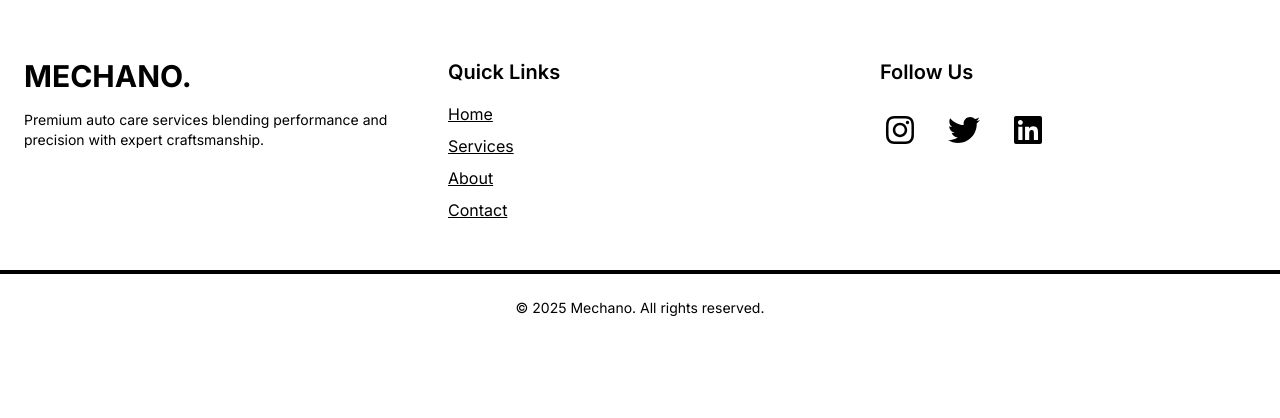
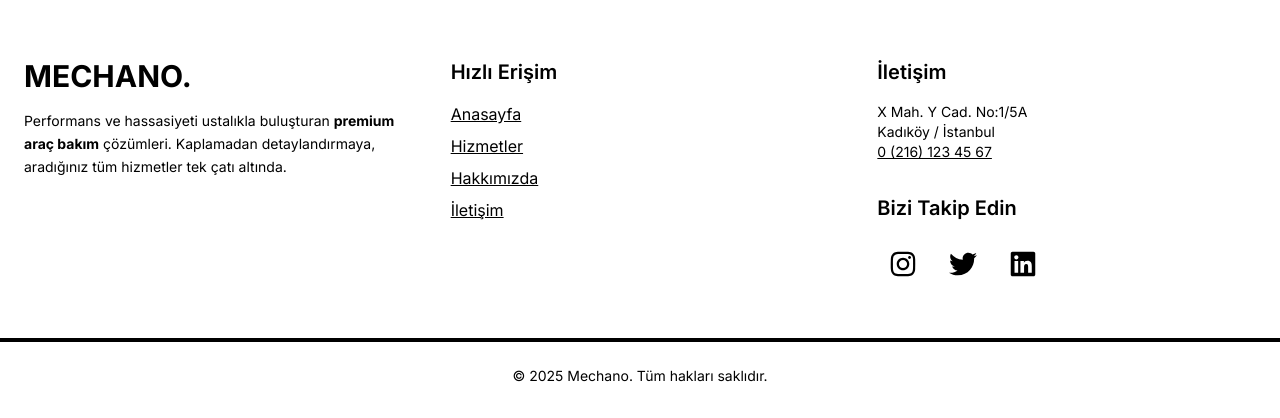
Before and after one commit to CAPELLAX02/car-coat-v2, a Next.js app: page / in a window 1280 px wide. Shown: the part 4354-4772 px from the top of the page. Before the commit the page ends 4704 px from the top, so only its background shows below. Built offline with nearby package versions, Linux system fonts and the light colour scheme.

Commit message:
Localize the Footer component as well.

```diff
--- a/components/Footer.tsx
+++ b/components/Footer.tsx
@@ -6,36 +6,55 @@ import { FaInstagram, FaTwitter, FaLinkedin } from 'react-icons/fa';
 
 export default function Footer() {
     return (
-        <>
         <footer className="bg-white text-black pt-16 pb-8 overflow-hidden">
-                <div className="max-w-7xl mx-auto px-6 grid grid-cols-1 md:grid-cols-3 gap-10">
-                    {/* Logo + Description */}
+            {/* ---------- Üst Grid ---------- */}
+            <div className="max-w-7xl mx-auto px-6 grid grid-cols-1 md:grid-cols-3 gap-12">
+                {/* Logo + Tanım */}
                 <div>
                     <h2 className="text-3xl font-display font-bold">MECHANO.</h2>
-                        <p className="text-sm text-black mt-4">
-                            Premium auto care services blending performance and precision with expert craftsmanship.
+                    <p className="text-sm mt-4 leading-relaxed">
+                        Performans ve hassasiyeti ustalıkla buluşturan <strong>premium araç
+                        bakım</strong> çözümleri. Kaplamadan detaylandırmaya, aradığınız tüm
+                        hizmetler tek çatı altında.
                     </p>
                 </div>
 
-                    {/* Navigation */}
+                {/* Navigasyon */}
                 <div className="flex flex-col gap-2">
-                        <h4 className="text-xl font-semibold mb-2">Quick Links</h4>
-                        {['Home', 'Services', 'About', 'Contact'].map((link) => (
+                    <h4 className="text-xl font-semibold mb-2">Hızlı Erişim</h4>
+                    {[
+                        { label: 'Anasayfa', path: '/' },
+                        { label: 'Hizmetler', path: '/services' },
+                        { label: 'Hakkımızda', path: '/about' },
+                        { label: 'İletişim', path: '/contact' },
+                    ].map(({ label, path }) => (
                         <motion.div
-                                key={link}
+                            key={label}
                             whileHover={{ x: 5, opacity: 0.8 }}
                             transition={{ duration: 0.2 }}
                         >
-                                <Link href={`/${link === 'Home' ? '' : link.toLowerCase()}`} className="text-black underline hover:text-fuchsia-700 transition-colors">
-                                    {link}
+                            <Link
+                                href={path}
+                                className="underline hover:text-red-700 transition-colors"
+                            >
+                                {label}
                             </Link>
                         </motion.div>
                     ))}
                 </div>
 
-                    {/* Social */}
+                {/* İletişim & Sosyal */}
                 <div className="flex flex-col gap-4">
-                        <h4 className="text-xl font-semibold pl-2">Follow Us</h4>
+                    <h4 className="text-xl font-semibold">İletişim</h4>
+                    <p className="text-sm">
+                        X Mah. Y Cad. No:1/5A<br />
+                        Kadıköy / İstanbul<br />
+                        <a href="tel:+902161234567" className="underline hover:text-red-700">
+                            0&nbsp;(216)&nbsp;123&nbsp;45&nbsp;67
+                        </a>
+                    </p>
+
+                    <h4 className="text-xl font-semibold mt-4">Bizi Takip Edin</h4>
                     <div className="flex">
                         {[FaInstagram, FaTwitter, FaLinkedin].map((Icon, i) => (
                             <motion.a
@@ -43,17 +62,17 @@ export default function Footer() {
                                 href="#"
                                 className="p-3 mr-2 rounded-none text-black hover:text-white hover:bg-black transition-all duration-200"
                             >
-                                    <Icon size={32} />
+                                <Icon size={28} />
                             </motion.a>
                         ))}
                     </div>
                 </div>
             </div>
 
-                <div className="mt-12 border-t-4 border-black pt-6 text-center text-sm text-black">
-                    &copy; {new Date().getFullYear()} Mechano. All rights reserved.
+            {/* ---------- Alt Çizgi ---------- */}
+            <div className="mt-12 border-t-4 border-black pt-6 text-center text-sm">
+                &copy; {new Date().getFullYear()} Mechano. Tüm hakları saklıdır.
             </div>
         </footer>
-        </>
     );
 }
```
Lines whose indentation alone changed are shown as unchanged.
